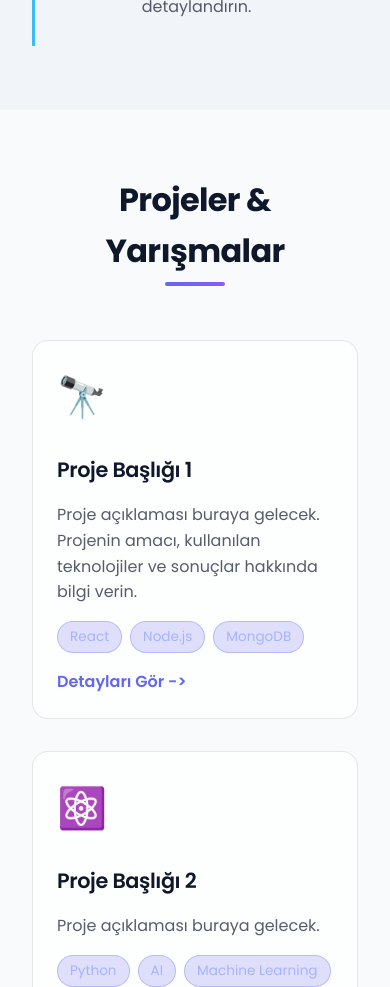
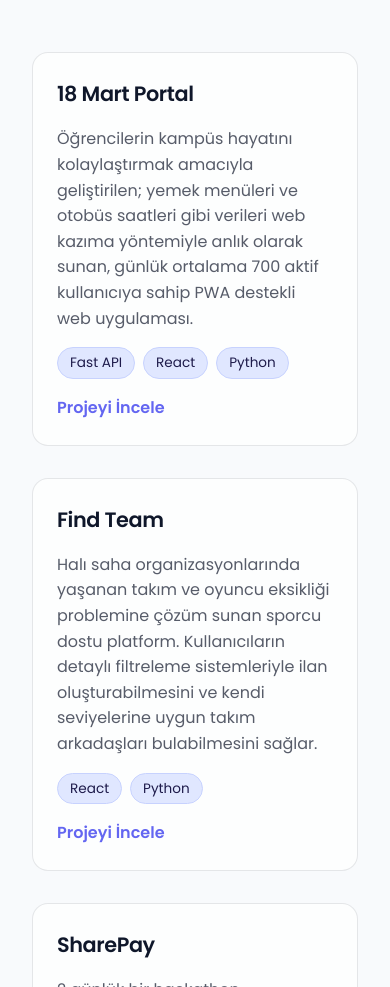
Before and after one commit to feyzullahas/feyzullahas, a React (Vite) app: page / in a window 390 px wide. Shown: the part 3240-4227 px from the top of the page. Built offline with nearby package versions, Linux system fonts and the light colour scheme.

Commit message:
yazılar yazıldı

```diff
--- a/src/App.css
+++ b/src/App.css
@@ -19,9 +19,21 @@
   z-index: 2;
 }
 
+.main-content-page section {
+  padding-top: 1rem;
+}
+
+.main-content-page .section-title {
+  margin-top: 0;
+}
+
 @media (max-width: 768px) {
   .main-content {
     padding-top: 60px; /* mobile header strip yüksekliği kadar */
+  }
+
+  .main-content-page section {
+    padding-top: 1rem;
   }
 }
 
--- a/src/App.jsx
+++ b/src/App.jsx
@@ -1,4 +1,4 @@
-import { BrowserRouter as Router, Routes, Route } from 'react-router-dom';
+import { BrowserRouter as Router, Routes, Route, useLocation } from 'react-router-dom';
 import Header from './components/Header';
 import Footer from './components/Footer';
 import ScrollToTop from './components/ScrollToTop';
@@ -13,14 +13,15 @@ import ContactPage from './pages/ContactPage';
 import { LanguageProvider } from './context/LanguageContext';
 import './App.css';
 
-function App() {
+const AppContent = () => {
+  const location = useLocation();
+  const isHome = location.pathname === '/';
+
   return (
-    <LanguageProvider>
-      <Router>
     <div className="app">
       <BackgroundAnimation />
       <Header />
-          <main className="main-content">
+      <main className={`main-content ${isHome ? '' : 'main-content-page'}`}>
         <ScrollToTop />
         <Routes>
           <Route path="/" element={<Home />} />
@@ -34,6 +35,14 @@ function App() {
       </main>
       <Footer />
     </div>
+  );
+};
+
+function App() {
+  return (
+    <LanguageProvider>
+      <Router>
+        <AppContent />
       </Router>
     </LanguageProvider>
   );
--- a/src/components/Header.jsx
+++ b/src/components/Header.jsx
@@ -19,6 +19,25 @@ const Header = () => {
   const { text, toggleLanguage, language } = useLanguage();
   const location = useLocation();
   const navigate = useNavigate();
+  const extraScrollOffsets = {
+    hakkimda: 64,
+    deneyim: 64,
+    projeler: 64,
+    beceriler: 64,
+  };
+
+  const scrollToSection = (targetId) => {
+    const element = document.getElementById(targetId);
+    if (!element) {
+      return;
+    }
+
+    const headerOffset = window.innerWidth <= 768 ? 60 : 72;
+    const extraOffset = extraScrollOffsets[targetId] || 0;
+    const top = element.offsetTop - headerOffset + extraOffset;
+
+    window.scrollTo({ top, behavior: 'smooth' });
+  };
 
   useEffect(() => {
     if (location.pathname !== '/') {
@@ -91,10 +110,7 @@ const Header = () => {
       if (!targetId) {
         window.scrollTo({ top: 0, behavior: 'smooth' });
       } else {
-        const el = document.getElementById(targetId);
-        if (el) {
-          el.scrollIntoView({ behavior: 'smooth', block: 'start' });
-        }
+        scrollToSection(targetId);
       }
       return;
     }
--- a/src/components/Projects.css
+++ b/src/components/Projects.css
@@ -28,7 +28,6 @@
 .project-card:nth-child(1) { animation-delay: 0.1s; }
 .project-card:nth-child(2) { animation-delay: 0.2s; }
 .project-card:nth-child(3) { animation-delay: 0.3s; }
-.project-card:nth-child(4) { animation-delay: 0.4s; }
 
 .project-card:hover {
   transform: translateY(-5px);
@@ -61,11 +60,6 @@
   flex: 1;
 }
 
-.project-icon {
-  font-size: 2.5rem;
-  margin-bottom: 0.5rem;
-}
-
 .project-title {
   color: var(--text-primary);
   font-size: 1.3rem;
@@ -85,12 +79,12 @@
 }
 
 .project-tag {
-  background: rgba(99, 102, 241, 0.2);
-  color: #a5b4fc;
+  background: #e0e7ff;
+  color: #1e1b4b;
   padding: 0.25rem 0.75rem;
   border-radius: 20px;
   font-size: 0.85rem;
-  border: 1px solid rgba(99, 102, 241, 0.3);
+  border: 1px solid #c7d2fe;
 }
 
 .project-link {
--- a/src/components/Projects.jsx
+++ b/src/components/Projects.jsx
@@ -6,37 +6,28 @@ const Projects = () => {
 
   const projects = [
     {
-      icon: '🔭',
       title: text.projects.items[0].title,
       description: text.projects.items[0].description,
-      tags: ['React', 'Node.js', 'MongoDB'],
+      tags: ['Fast API', 'React', 'Python'],
       image: null, // Resim eklemek için: '/images/project1.jpg'
-      link: '#',
+      link: 'https://18martportal.tech',
+      linkLabel: text.projects.viewProject,
     },
     {
-      icon: '⚛️',
       title: text.projects.items[1].title,
       description: text.projects.items[1].description,
-      tags: ['Python', 'AI', 'Machine Learning'],
+      tags: ['React', 'Python'],
       image: null,
-      link: '#',
+      link: 'https://findteam-ten.vercel.app',
+      linkLabel: text.projects.viewProject,
     },
     {
-      icon: '⚛️',
       title: text.projects.items[2].title,
       description: text.projects.items[2].description,
-      tags: ['Python', 'AI', 'Machine Learning'],
+      tags: ['Blockchain', 'Smart Contract'],
       image: null,
-      link: '#',
-    },
-
-    {
-      icon: '🚀',
-      title: text.projects.items[3].title,
-      description: text.projects.items[3].description,
-      tags: ['JavaScript', 'API', 'Frontend'],
-      image: null,
-      link: '#',
+      link: null,
+      linkLabel: null,
     },
     // Daha fazla proje ekleyebilirsiniz
   ];
@@ -55,7 +46,6 @@ const Projects = () => {
                 </div>
               )}
               <div className="project-content">
-                <div className="project-icon">{project.icon}</div>
                 <h3 className="project-title">{project.title}</h3>
                 <p className="project-description">{project.description}</p>
                 <div className="project-tags">
@@ -65,9 +55,9 @@ const Projects = () => {
                     </span>
                   ))}
                 </div>
-                {project.link && (
+                {project.link && project.linkLabel && (
                   <a href={project.link} className="project-link" target="_blank" rel="noopener noreferrer">
-                    {text.projects.details}
+                    {project.linkLabel}
                   </a>
                 )}
               </div>
--- a/src/components/ScrollToTop.jsx
+++ b/src/components/ScrollToTop.jsx
@@ -5,8 +5,11 @@ const ScrollToTop = () => {
   const { pathname } = useLocation();
 
   useEffect(() => {
+    const isHome = pathname === '/';
+    const baseOffset = isHome ? 0 : 48;
+
     window.scrollTo({
-      top: 0,
+      top: baseOffset,
       left: 0,
       behavior: 'smooth',
     });
--- a/src/i18n/translations.js
+++ b/src/i18n/translations.js
@@ -43,45 +43,39 @@ export const translations = {
         {
           title: 'Kurucu Başkan & Takım Lideri',
           company: 'ÇOMÜ Yazılım Geliştirme Kulübü',
-          period: '2025 - Günümüz',
-          description:
-            'Buraya deneyim açıklamanızı yazın. Görevlerinizi, başarılarınızı ve sorumluluklarınızı detaylandırın.',
+          period: '2025 - Günümüz'
         },
         {
           title: 'Yönetim Kurulu Başkan Yardımcısı',
           company: 'ÇOMÜ Blockchain Kulübü',
-          period: '2023 - 2025',
-          description: 'Buraya deneyim açıklamanızı yazın.',
+          period: '2023 - 2025'
         },
         {
           title: 'Yazılım Sorumlusu',
           company: 'KALE1915 Teknofest Takımı',
-          period: '2025 - Günümüz',
-          description:
-            'Buraya deneyim açıklamanızı yazın. Görevlerinizi, başarılarınızı ve sorumluluklarınızı detaylandırın.',
+          period: '2025 - Günümüz'
         },
       ],
     },
     projects: {
       title: 'Projeler & Yarışmalar',
       details: 'Detayları Gör ->',
+      viewProject: 'Projeyi İncele',
       items: [
         {
-          title: 'Proje Başlığı 1',
+          title: '18 Mart Portal',
           description:
-            'Proje açıklaması buraya gelecek. Projenin amacı, kullanılan teknolojiler ve sonuçlar hakkında bilgi verin.',
+            'Öğrencilerin kampüs hayatını kolaylaştırmak amacıyla geliştirilen; yemek menüleri ve otobüs saatleri gibi verileri web kazıma yöntemiyle anlık olarak sunan, günlük ortalama 700 aktif kullanıcıya sahip PWA destekli web uygulaması.',
         },
         {
-          title: 'Proje Başlığı 2',
-          description: 'Proje açıklaması buraya gelecek.',
+          title: 'Find Team',
+          description:
+            'Halı saha organizasyonlarında yaşanan takım ve oyuncu eksikliği problemine çözüm sunan sporcu dostu platform. Kullanıcıların detaylı filtreleme sistemleriyle ilan oluşturabilmesini ve kendi seviyelerine uygun takım arkadaşları bulabilmesini sağlar.',
         },
         {
-          title: 'Proje Başlığı 2',
-          description: 'Proje açıklaması buraya gelecek.',
-        },
-        {
-          title: 'Proje Başlığı 3',
-          description: 'Proje açıklaması buraya gelecek.',
+          title: 'SharePay',
+          description:
+            '2 günlük bir hackathon kapsamında sıfırdan geliştirilen finans ve yönetim platformu. İşletmelerin aylık gelir-gider akışını takip ederken, net kârı ve oluşan masrafları ortaklar arasında hisseleri oranında şeffaf ve otomatik bir şekilde paylaştırır.',
         },
       ],
     },
@@ -157,11 +151,11 @@ export const translations = {
       highlights: {
         education: {
           title: 'Education',
-          lines: ['University Name', 'Department Name', 'Scholarship Status'],
+          lines: ['Canakkale Onsekiz Mart University', 'Computer Engineering'],
         },
         aerospace: {
-          title: 'Space & Aviation',
-          lines: ['Team Name', 'Responsibilities'],
+          title: 'Board Chairman',
+          lines: ['Software Development Club', 'Founding President'],
         },
         leadership: {
           title: 'Leadership',
@@ -175,45 +169,37 @@ export const translations = {
         {
           title: 'Founding President & Team Leader',
           company: 'COMU Software Development Club',
-          period: '2025 - Present',
-          description:
-            'Write your experience details here. Explain your duties, achievements, and responsibilities.',
+          period: '2025 - Present'
         },
         {
           title: 'Vice Chairman of the Board',
           company: 'COMU Blockchain Club',
-          period: '2023 - 2025',
-          description: 'Write your experience details here.',
+          period: '2023 - 2025'
         },
         {
           title: 'Software Lead',
           company: 'KALE1915 Teknofest Team',
-          period: '2025 - Present',
-          description:
-            'Write your experience details here. Explain your duties, achievements, and responsibilities.',
+          period: '2025 - Present'
         },
       ],
     },
     projects: {
       title: 'Projects & Competitions',
       details: 'View Details ->',
+      viewProject: 'View Project',
       items: [
         {
-          title: 'Project Title 1',
+          title: '18 Mart Portal',
           description:
-            'Project description goes here. Add information about the purpose, technologies used, and outcomes.',
+            'A PWA-powered web application developed to make campus life easier for students; it provides real-time data such as food menus and bus schedules using web scraping and has an average of 700 active users daily.',
         },
         {
-          title: 'Project Title 2',
-          description: 'Project description goes here.',
+          title: 'Find Team',
+          description: 'A sports-friendly platform designed to solve the problem of player and team shortages in casual football matches. It enables users to create listings with advanced filtering systems to easily find teammates that match their skill levels.',
         },
         {
-          title: 'Project Title 2',
-          description: 'Project description goes here.',
-        },
-        {
-          title: 'Project Title 3',
-          description: 'Project description goes here.',
+          title: 'SharePay',
+          description: 'A financial management platform developed from scratch during a 2-day hackathon. It tracks the monthly income and expense flows of businesses while automatically and transparently distributing net profits and incurred costs among partners based on their share percentages.',
         },
       ],
     },
```
Also changed, not shown: src/pages/Home.jsx (+20 -5 lines). Lines whose indentation alone changed are shown as unchanged.
